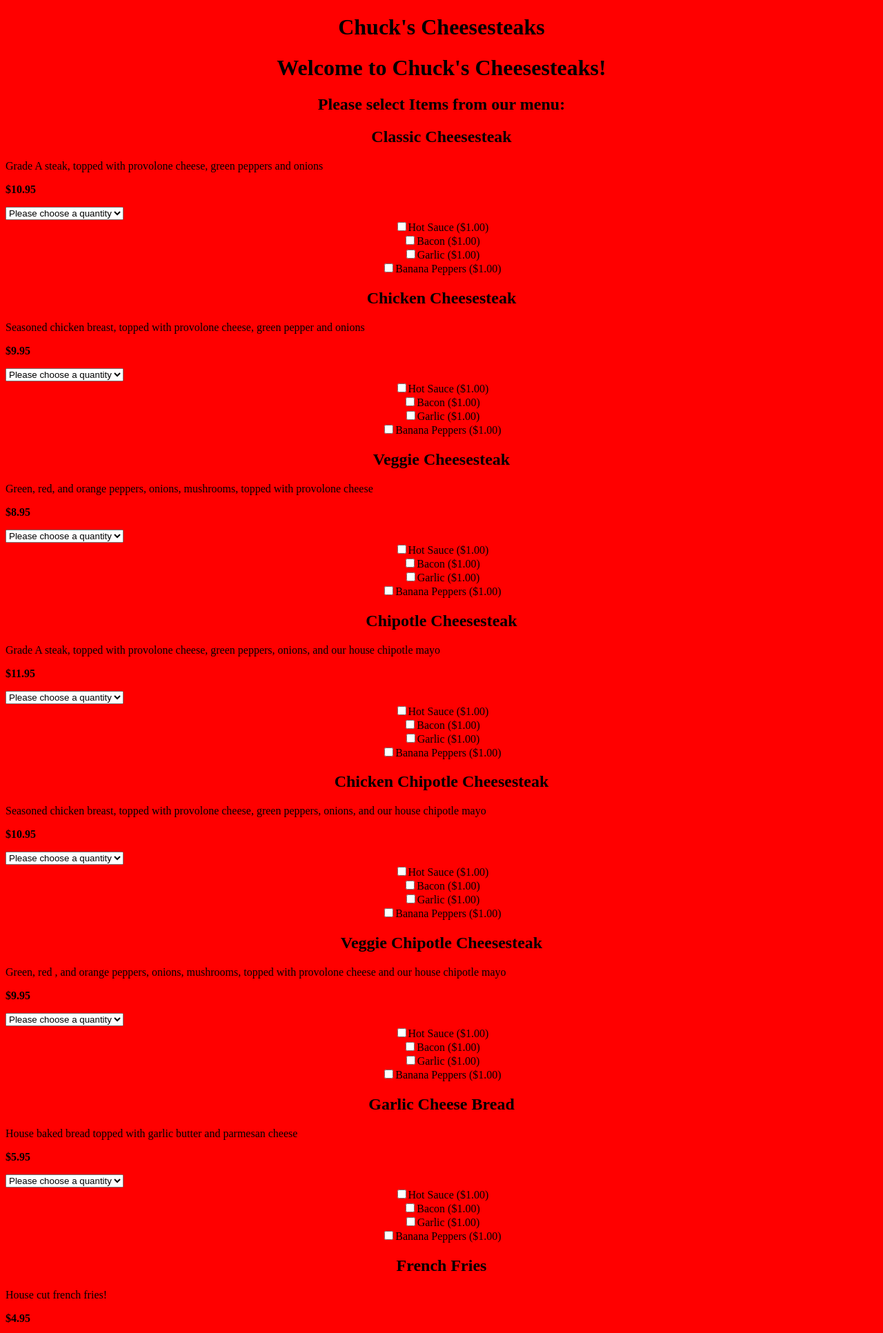
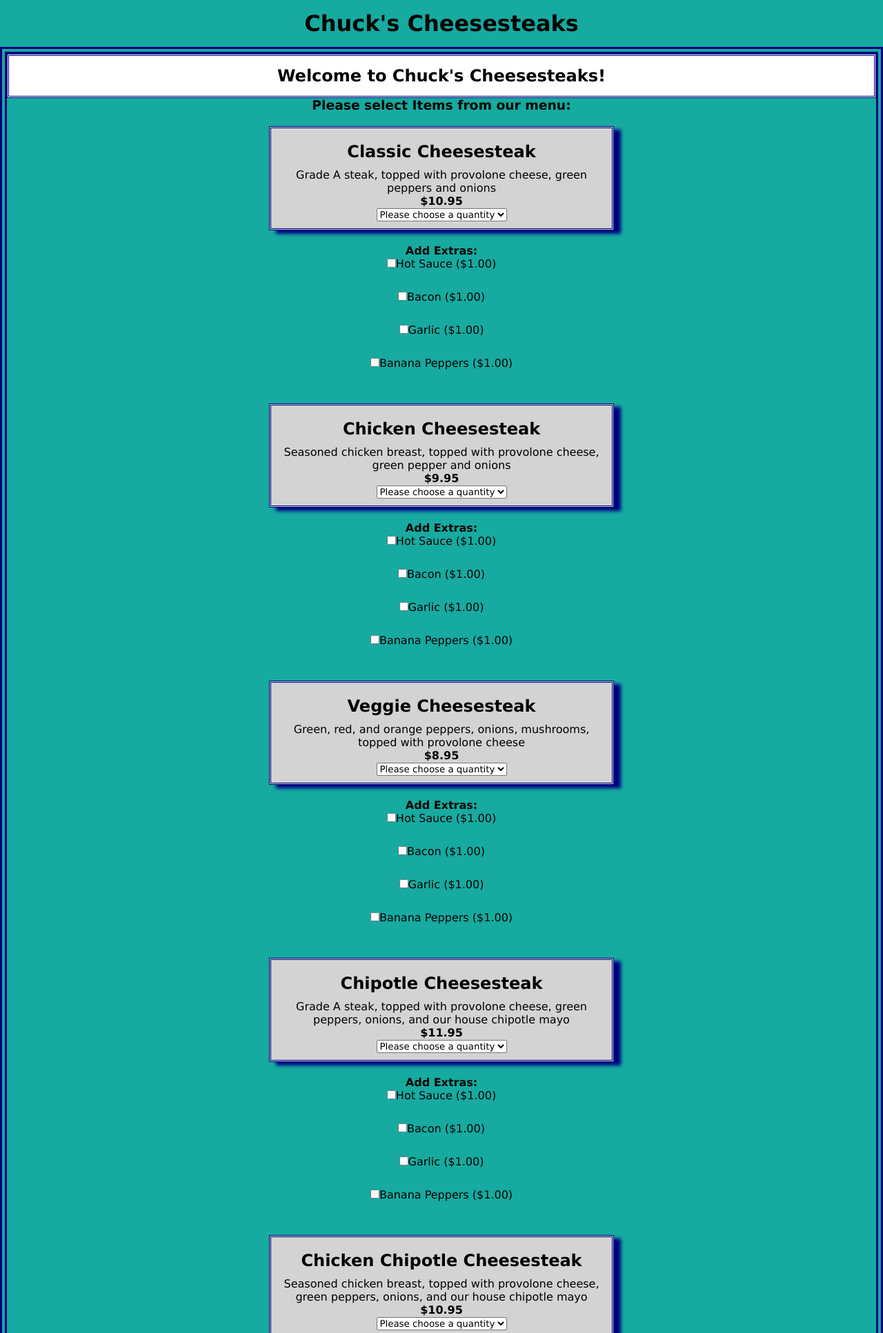
Before and after one commit to AlexBuck1/it262_p3, a PHP site: page / in a window 1280 px wide. Shown: the top 1933 px of the page at 69% size. Run offline with PHP 8.4, Linux system fonts and the light colour scheme.

Commit message:
final commit

```diff
--- a/css/styles.css
+++ b/css/styles.css
@@ -1,11 +1,25 @@
+* {
+    padding:0;
+    margin:0;
+    box-sizing: border-box;
+    font-family: Verdana, Geneva, Tahoma, sans-serif;
+}
+
 html {
-    background-color:red;
+    background-color: rgb(22, 170, 160);
+
 }
+
+
 
 .logodiv {
     padding: 10px;
     text-align: center;
 
+}
+
+main {
+    border: 10px double navy;
 }
 
 
@@ -14,16 +28,36 @@ main.wrapper {
     overflow:auto;
     font-family:Cambria, Cochin, Georgia, Times, 'Times New Roman', serif;
     color: white;
+
 }
 
+fieldset {
+    background-color: lightgrey;
+    max-width: 500px;
+    text-align: center;
+    padding: 10px;
+    margin: 20px auto;
+    border: 3px double navy;
+    box-shadow: 10px 5px 5px navy;
+}
 
+form ul {
+    margin-bottom:10px;
+    list-style-type: none;
+}
 
-h1 {
+h1, h2, h3 {
     text-align: center;
 }
 
-h2 {
-    text-align: center;
+.subheader {
+    padding: 10px;
+}
+
+.welcome {
+    background-color: white;
+    padding:15px;
+    border: 3px double navy;
 }
 
 .row:after {
@@ -36,12 +70,23 @@ h2 {
     display: block;
 }
 
-.extras {
-    text-align: center;
 
-}
 
 option {
     display: flex;
     justify-content: center;
 }
+
+.extras {
+    vertical-align: middle;
+}
+
+.add {
+    text-align: center;
+    vertical-align: middle;
+}
+
+header {
+    padding: 15px;
+    background-color: rgb(22, 170, 160);
+}
--- a/includes/Cart.php
+++ b/includes/Cart.php
@@ -12,7 +12,8 @@ if($_SERVER['REQUEST_METHOD'] == 'POST') {
       } else {
         $extras = $_POST['extras'];
         $total = 0;
-        foreach ( $Quantity as $id => $qty ) {
+        $subTotal = 0;
+        foreach ($Quantity as $id => $qty) {
           if (is_numeric($qty) && $qty > 0 ) {
             $Item = $items[$id - 1];
             $itemTotal = number_format($qty * $Item->Price, 2);
@@ -29,15 +30,16 @@ if($_SERVER['REQUEST_METHOD'] == 'POST') {
             $itemTotal += $extra_subtotal;
             echo 'Item Total: $'.number_format($itemTotal, 2).'<br><br>';
             $tax = 0.095;
-            //$subTotal = $itemTotal += $extra_subtotal;
             $subTotal += $itemTotal;
             $cart_tax = $subTotal * $tax;
             $total  = $subTotal + $cart_tax;
           }
         }
-        echo '<p>Subtotal: $'.number_format($subTotal, 2).'</p>';
-        echo '<p>Sales Tax: $'.number_format($cart_tax, 2).'</p>';
-        echo '<p>Total: $'.number_format($total, 2).'</p>';
+        echo '<fieldset>';
+        echo '<p><b>Subtotal</b>: $'.number_format($subTotal, 2).'</p>';
+        echo '<p><b>Sales Tax</b>: $'.number_format($cart_tax, 2).'</p>';
+        echo '<p><b>Total</b>: $'.number_format($total, 2).'</p>';
+        echo '</fieldset>';
       }
     } else {
       echo '<p>Error: Choose a Quantity.</p>';
--- a/index.php
+++ b/index.php
@@ -20,14 +20,14 @@
     </header>
     <div id="wrapper">
         <main>
-            <h1>Welcome to Chuck's Cheesesteaks!</h1>
-            <h2>Please select Items from our menu:</h2>
-            <div class="row">
+            <h2 class="welcome">Welcome to Chuck's Cheesesteaks!</h2>
+            <h3>Please select Items from our menu:</h3>
                 <section class="column">
                     <form action="<?php echo basename($_SERVER['PHP_SELF']); ?>" method="post">
                         <?php
                             foreach($items as $Item){
                                 echo '<div class="menu_Item">
+                                <fieldset>
                                         <label>
                                             <h2 class="subheader">'.$Item->Name.'</h2>
                                             <p>'.$Item->Description.'</p>
@@ -45,33 +45,43 @@
                                                 <option value="9">9</option>
                                                 <option value="10">10</option>
                                             </select>
+                                </fieldset>
                                         </label>
                                         </div>'
                                      ?>
+                        <div class="add">
+                        <label><b>Add Extras:</b></label>
                         <?php
                             foreach($Item->Extras as $extra => $price) {
                                 echo '<div class="extras">
-                                <label>
-                                  <input type="checkbox" name="extras['.$Item->ID.'][]" value="'.$extra.'" '.'>'.$extra.' ($'.$price.')
-                                      </label><br></div>';
+                                <ul>
+                                <li>
+                                  <input type="checkbox" name="extras['.$Item->ID.'][]" value="'.$extra.'" '.'>'.$extra.' ($'.$price.')</input>
+                                </li>
+                                </ul>
+                                </fieldset>
+                                <br>
+                                </div>';
                               }
 
                             }
                         ?>
+                        </div>
                         <div class="submit">
                             <input type="Submit" id="submit" value="Total Up Your Order!"/>
                         </div>
                         <section class="cart">
+                            <fieldset>
                             <h1>Your Cart:</h1>
                             <p>
                                 <?php
                                 include 'includes/Cart.php'
                                 ?>
                             </p>
+                        </fieldset>
                          </section>
                     </form>
                 </section>
-            </div>
         </main>
     </div>
 </body>
```
